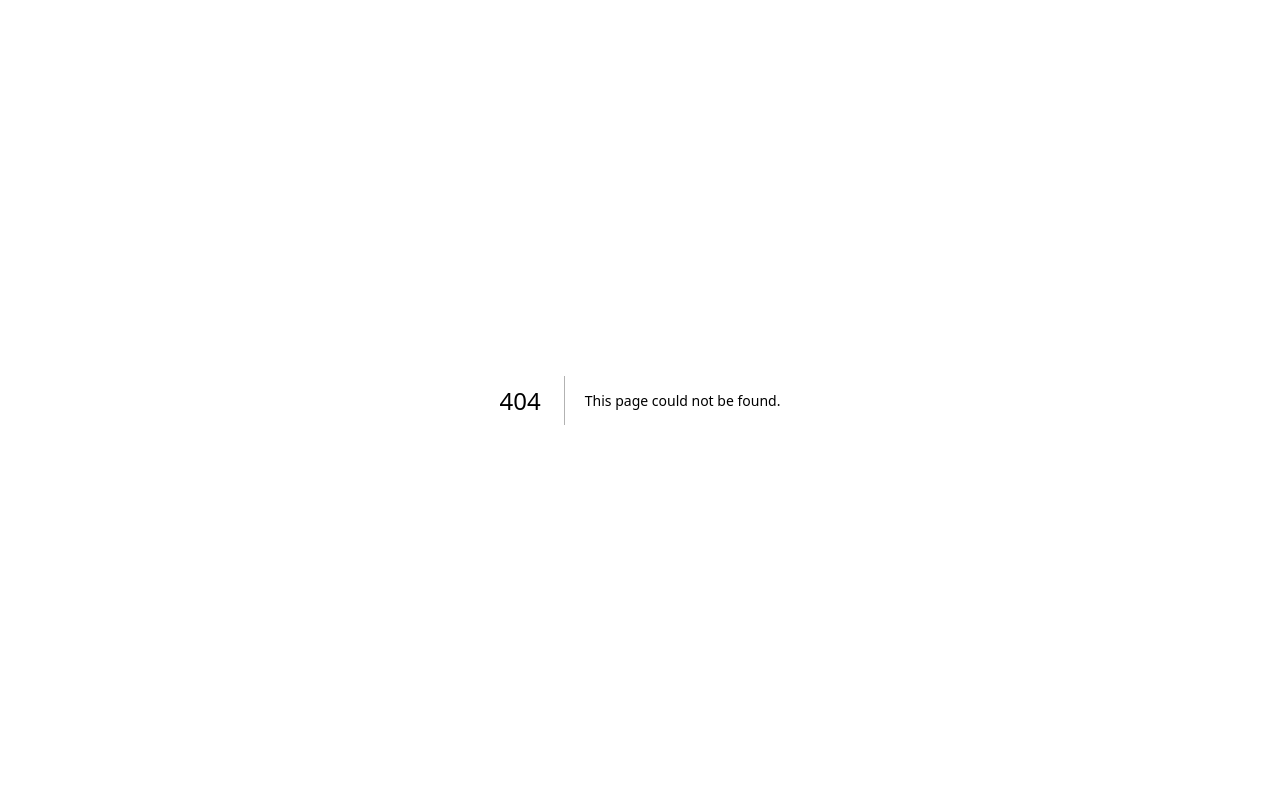
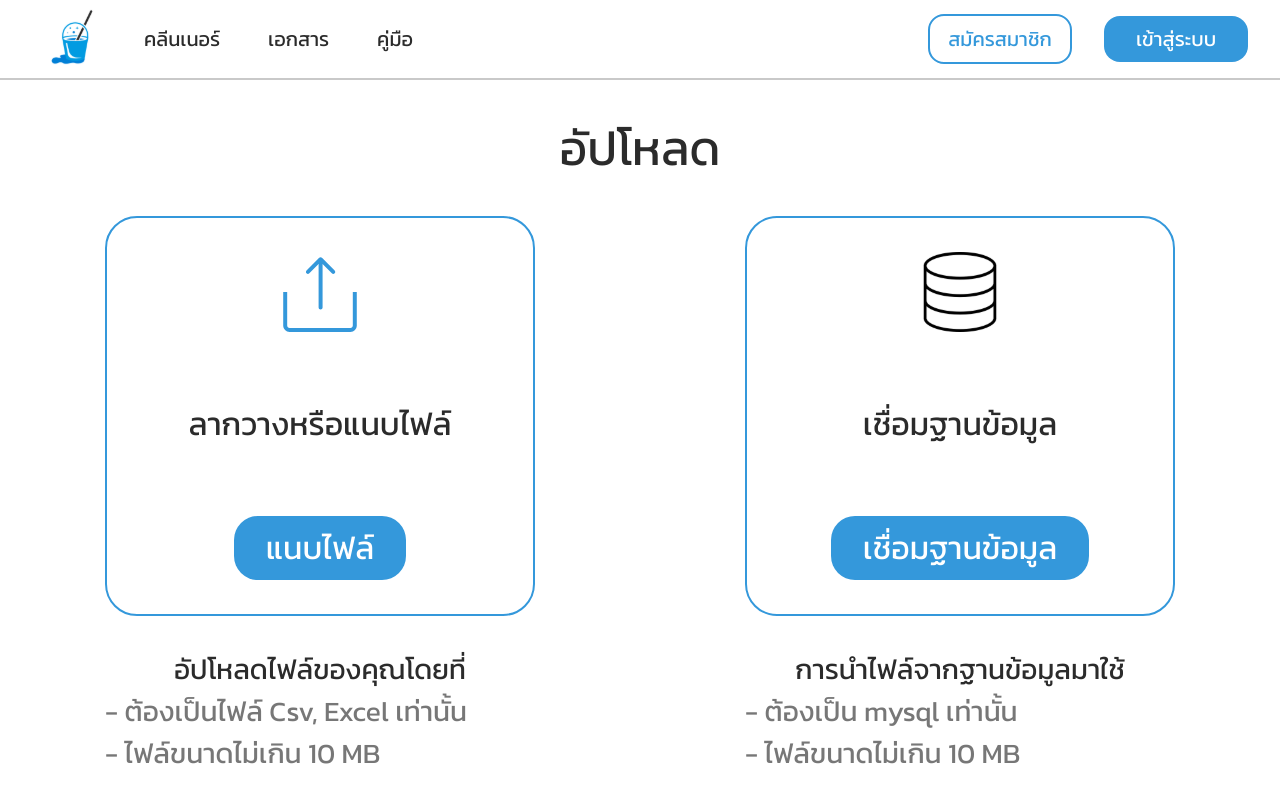
Before and after one commit to carrotmanfen/cleansing-web, a Next.js app: page /uploadPage in a window 1280 px wide. Before the commit this address had no page. Shown: the top 800 px of the page. Built offline with nearby package versions, Linux system fonts and the light colour scheme.

Commit message:
finish ui

```diff
--- a/src/assets/index.js
+++ b/src/assets/index.js
@@ -1,6 +1,10 @@
 import logo from './logo.svg'
+import uploadIcon from './uploadIcon.svg'
+import databaseIcon from './databaseIcon.svg'
 
 export{
     logo,
+    uploadIcon,
+    databaseIcon,
 
 }
--- /dev/null
+++ b/src/components/Navbar.jsx
@@ -0,0 +1,21 @@
+import React from 'react'
+import Image from "next/legacy/image";
+import { logo } from '@/assets';
+
+export const Navbar = () => {
+
+  return (
+    <div className='w-screen flex flex-row justify-between sticky h-[80px] border-b-2 border-borderNavbar z-80 top-0 bg-white'>
+        <div className='flex flex-row items-center gap-4 h-full font-kanit text-[20px] text-textPrimary pl-8'>
+            <Image src={logo} width={80} height={80} objectFit='cover' alt="logo" />
+            <button className="h-full hover:bg-primary hover:text-white px-4">คลีนเนอร์</button>
+            <button className="h-full hover:bg-primary hover:text-white px-4">เอกสาร</button>
+            <button className="h-full hover:bg-primary hover:text-white px-4">คู่มือ</button>
+        </div>
+        <div className='flex flex-row items-center gap-8 h-full font-kanit text-[20px] pr-8'>
+            <button className='w-36 py-2 border-2 border-primary rounded-2xl text-primary hover:bg-primary hover:text-white'>สมัครสมาชิก</button>
+            <button className='w-36 py-2 bg-primary text-white rounded-2xl hover:bg-hoverPrimary'>เข้าสู่ระบบ</button>
+        </div>
+    </div>
+  )
+}
--- /dev/null
+++ b/src/pages/uploadPage.jsx
@@ -0,0 +1,52 @@
+import React from 'react'
+import Image from 'next/legacy/image'
+import {Navbar} from '../components/Navbar'
+import { databaseIcon, uploadIcon } from '@/assets'
+
+const UploadPage = () => {
+  return (
+    <div className='relative w-screen h-full'>
+        <Navbar/>
+        <div className='w-full flex flex-col items-center'>
+            <p className='text-[48px] text-textPrimary font-kanit mt-8'>อัปโหลด</p>
+            <div className='w-full flex flex-row mt-8 justify-around'>
+                <div className='w-[430px]'>
+                    <div className='w-full flex flex-col h-[400px] rounded-[32px] border-2 border-primary justify-around items-center'>
+                        <Image src={uploadIcon} width={80} height={80} objectFit='cover' alt="logo" />
+                        <p className='font-kanit text-[32px] text-textPrimary'>ลากวางหรือแนบไฟล์</p>
+                        <button className='font-kanit text-[32px] px-8 py-2 bg-primary text-white rounded-3xl hover:bg-hoverPrimary'>
+                            แนบไฟล์
+                        </button>
+                    </div>
+                    <div className='text-[28px] font-kanit mt-8'>
+                        <p className='w-full text-center text-textPrimary'>อัปโหลดไฟล์ของคุณโดยที่</p>
+                        <p className='text-textGray'>- ต้องเป็นไฟล์ Csv, Excel เท่านั้น</p>
+                        <p className='text-textGray'>- ไฟล์ขนาดไม่เกิน 10 MB</p>
+                    </div>
+                </div>
+                <div className='w-[430px]'>
+                    <div className='w-full flex flex-col h-[400px] rounded-[32px] border-2 border-primary justify-around items-center'>
+                        <Image src={databaseIcon} width={80} height={80} objectFit='cover' alt="logo" />
+                        <p className='font-kanit text-[32px] text-textPrimary'>เชื่อมฐานข้อมูล</p>
+                        <button className='font-kanit text-[32px] px-8 py-2 bg-primary text-white rounded-3xl hover:bg-hoverPrimary'>
+                            เชื่อมฐานข้อมูล
+                        </button>
+                    </div>
+                    <div className='text-[28px] font-kanit mt-8'>
+                        <p className='w-full text-center text-textPrimary'>การนำไฟล์จากฐานข้อมูลมาใช้</p>
+                        <p className='text-textGray'>- ต้องเป็น mysql เท่านั้น</p>
+                        <p className='text-textGray'>- ไฟล์ขนาดไม่เกิน 10 MB</p>
+                    </div>
+                </div>
+            </div>
+                <div className='flex flex-col w-full mt-8 text-[28px] font-kanit text-textPrimary text-center items-center'>
+                    <p>หรือคุณสามารถทดลองชุดข้อมูล</p>
+                    <p>ตัวอย่างของเราได้</p>
+                    <button className='px-12 py-2 bg-primary text-white w-fit rounded-2xl mt-1 '>ทดลอง</button>
+                </div>
+        </div>
+    </div>
+  )
+}
+
+export default UploadPage
--- a/tailwind.config.js
+++ b/tailwind.config.js
@@ -24,6 +24,8 @@ module.exports = {
           primaryOrange:"#F6A546",
           hlRed:"#FF8484",
           hlYellow:"#FFE144",
+          borderNavbar:"#C9C9C9",
+          textGray:"#777777",
         },
         screens: {
           xs: "375px",
```
Also changed, not shown: src/assets/databaseIcon.svg (added), src/assets/uploadIcon.svg (added).
